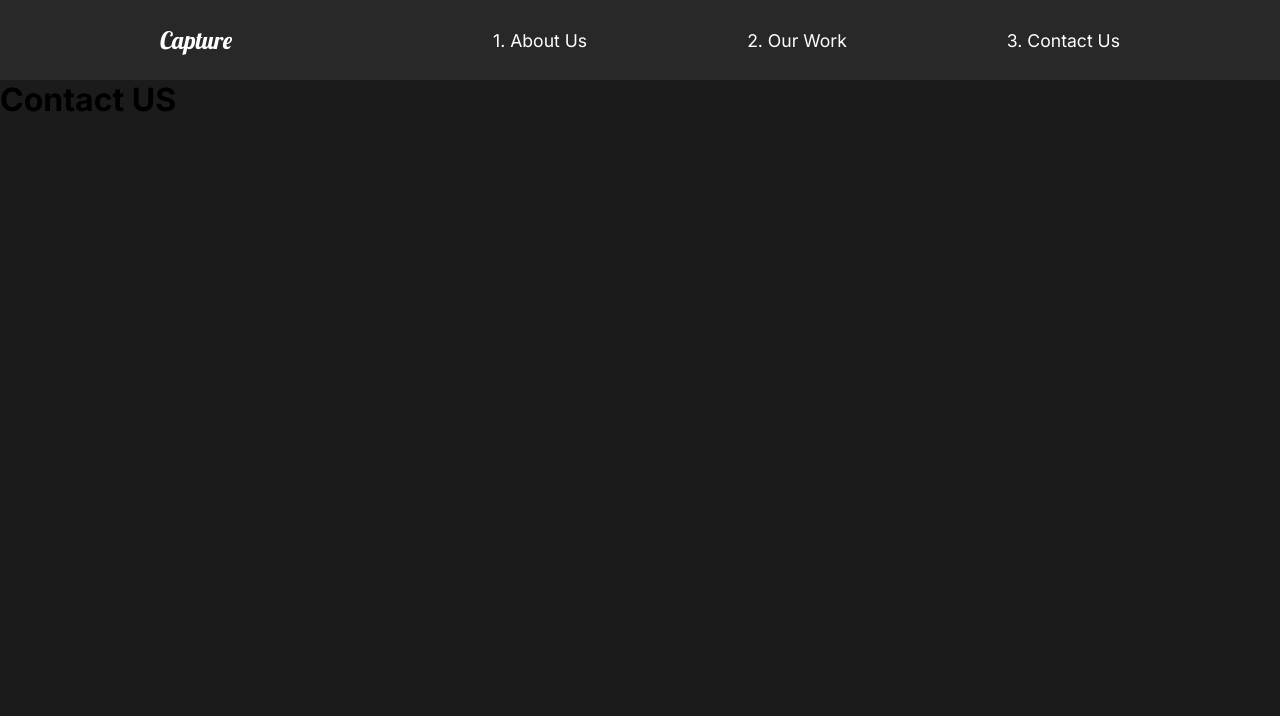
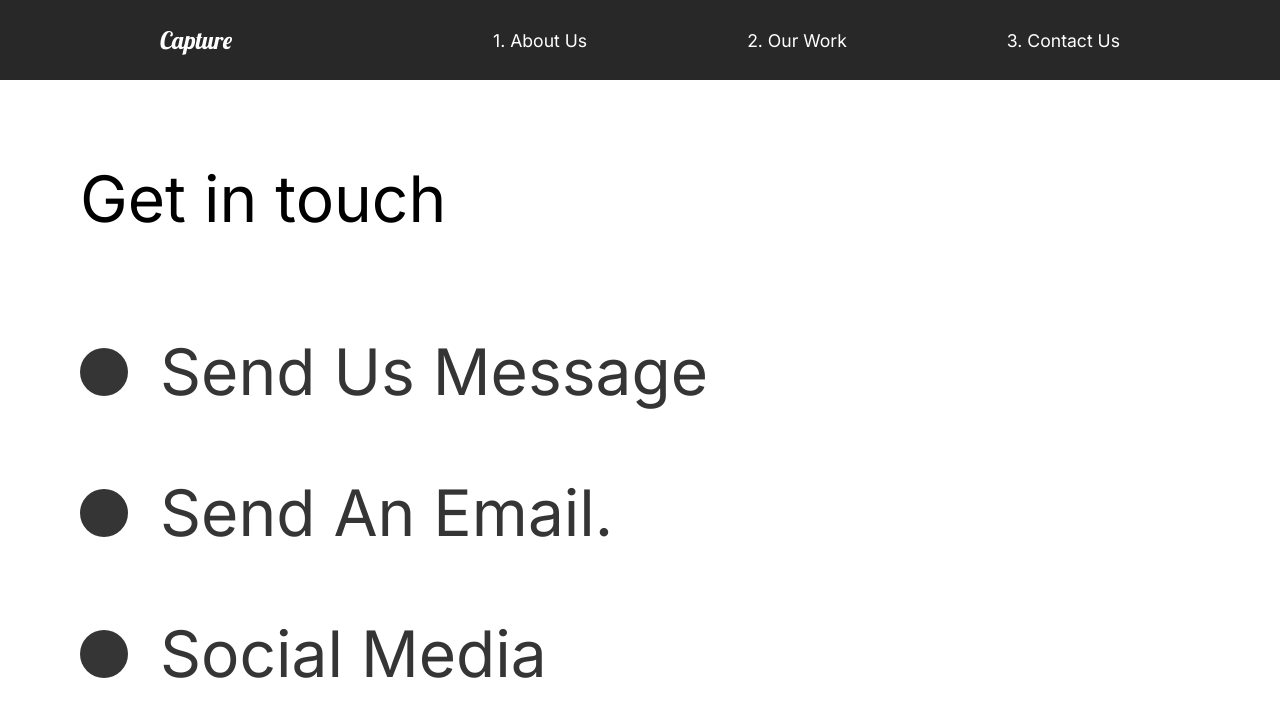
Before and after one commit to htehrani98/capture, a React (Create React App) app: page /contact in a window 1280 px wide. Shown: the top 716 px of the page. Built offline with nearby package versions, Linux system fonts and the light colour scheme.

Commit message:
21. Contact Animation

```diff
--- a/src/pages/ContactUs.js
+++ b/src/pages/ContactUs.js
@@ -1,19 +1,71 @@
 import React from "react";
 //Animations
 import { motion } from "framer-motion";
-import { pageAnimation } from "../animation";
+import { pageAnimation, titleAnim } from "../animation";
+import styled from "styled-components";
 
 const ContactUS = () => {
   return (
-    <motion.div
+    <ContactStyle
       variants={pageAnimation}
       initial="hidden"
       animate="show"
       exit="exit"
+      style={{ background: "#fff" }}
     >
-      <h1>Contact US</h1>
-    </motion.div>
+      <Title>
+        <Hide>
+          <motion.h2 variants={titleAnim}>Get in touch</motion.h2>
+        </Hide>
+      </Title>
+      <div>
+        <Hide>
+          <Social variants={titleAnim}>
+            <Circle />
+            <h2>Send Us Message</h2>
+          </Social>
+        </Hide>
+        <Hide>
+          <Social variants={titleAnim}>
+            <Circle />
+            <h2>Send An Email.</h2>
+          </Social>
+        </Hide>
+        <Hide>
+          <Social variants={titleAnim}>
+            <Circle />
+            <h2>Social Media</h2>
+          </Social>
+        </Hide>
+      </div>
+    </ContactStyle>
   );
 };
 
+const ContactStyle = styled(motion.div)`
+  padding: 5rem;
+  color: #353535;
+  min-height: 90vh;
+`;
+const Title = styled.div`
+  margin-bottom: 4rem;
+  color: black;
+`;
+const Hide = styled.div`
+  overflow: hidden;
+`;
+const Circle = styled.div`
+  border-radius: 50%;
+  width: 3rem;
+  height: 3rem;
+  background: #353535;
+`;
+const Social = styled(motion.div)`
+  display: flex;
+  align-items: center;
+  h2 {
+    margin: 2rem;
+  }
+`;
+
 export default ContactUS;
```
